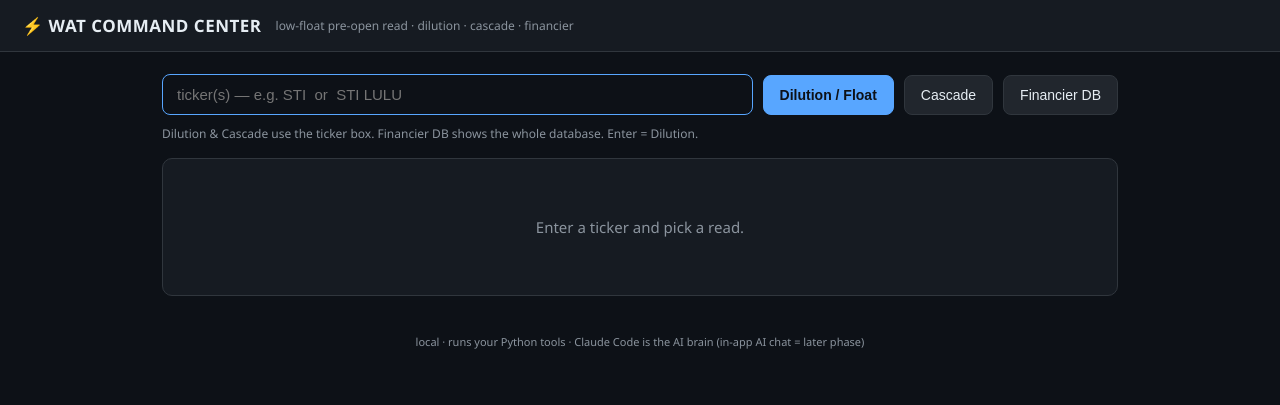
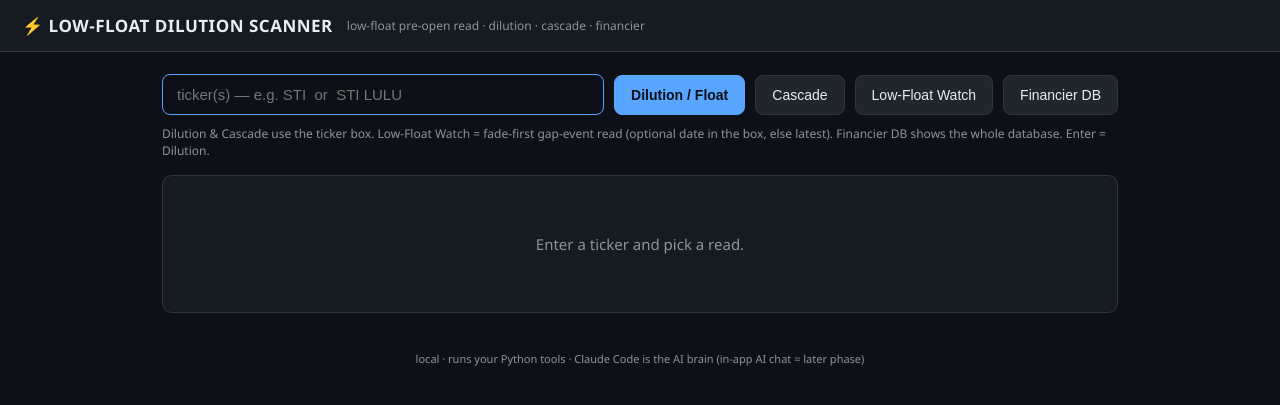
Before and after one commit to Judin67/CLAUDE_BB, a Flask app: page / in a window 1280 px wide. Shown: the top 405 px of the page. Run offline with Flask 3, Linux system fonts and the light colour scheme.

Commit message:
Add Low-Float Watch tab to Command Center webapp (#1b slice 2)
New "Low-Float Watch" button shells out to lowfloat_db.py watch and renders
the fade-first gap-event read. No ticker needed — the input box doubles as an
optional YYYY-MM-DD date (else latest day in gap_events).

Co-Authored-By: Claude Opus 4.8 (1M context) <noreply@anthropic.com>

```diff
--- a/webapp/app.py
+++ b/webapp/app.py
@@ -1,7 +1,7 @@
 #!/usr/bin/env python
 # coding: utf-8
 """
-WAT Command Center — local Flask dashboard.
+Low-Float Dilution Scanner — local Flask dashboard.
 
 A visual, click-driven front-end over the WAT tools. It shells out to the
 existing CLI tools (so it always runs the exact tested code) and renders their
@@ -30,7 +30,10 @@ TOOLS = {
     "dilution":  ("tools/fetch_dilution.py",   True,  "markdown"),
     "cascade":   ("tools/cascade_premarket.py", True,  "pre"),
     "financier": ("tools/financier_db.py",      False, "pre"),
+    "lowfloat":  ("tools/lowfloat_db.py",       False, "pre"),  # gap_events watch (fade-first read)
 }
+
+DATE_RE = re.compile(r'^\d{4}-\d{2}-\d{2}$')
 
 TICKER_RE = re.compile(r'^[A-Za-z][A-Za-z.\-]{0,7}$')
 
@@ -56,7 +59,12 @@ def run_tool():
     script, takes_tickers, render_as = TOOLS[tool]
 
     args = [PY, os.path.join(ROOT, *script.split("/"))]
-    if takes_tickers:
+    if tool == "lowfloat":
+        args.append("watch")                 # fade-first read; optional date else latest in DB
+        date = (request.args.get("date", "") or "").strip()
+        if DATE_RE.match(date):
+            args += ["--date", date]
+    elif takes_tickers:
         tickers = clean_tickers(request.args.get("tickers", ""))
         if not tickers:
             return jsonify(ok=False, error="enter a valid ticker"), 400
@@ -77,5 +85,5 @@ def run_tool():
 
 
 if __name__ == "__main__":
-    print("WAT Command Center -> http://127.0.0.1:5057")
+    print("Low-Float Dilution Scanner -> http://127.0.0.1:5057")
     app.run(host="127.0.0.1", port=5057, debug=False)
--- a/webapp/templates/index.html
+++ b/webapp/templates/index.html
@@ -3,7 +3,7 @@
 <head>
 <meta charset="utf-8">
 <meta name="viewport" content="width=device-width, initial-scale=1">
-<title>WAT Command Center</title>
+<title>Low-Float Dilution Scanner</title>
 <script src="https://cdn.jsdelivr.net/npm/marked/marked.min.js"></script>
 <style>
   :root{
@@ -43,7 +43,7 @@
 </head>
 <body>
 <header>
-  <h1>⚡ WAT COMMAND CENTER</h1>
+  <h1>⚡ LOW-FLOAT DILUTION SCANNER</h1>
   <span class="sub">low-float pre-open read · dilution · cascade · financier</span>
 </header>
 
@@ -52,9 +52,10 @@
     <input id="ticker" type="text" placeholder="ticker(s) — e.g. STI  or  STI LULU" autofocus>
     <button class="primary" onclick="run('dilution')">Dilution / Float</button>
     <button onclick="run('cascade')">Cascade</button>
+    <button onclick="run('lowfloat')">Low-Float Watch</button>
     <button onclick="run('financier')">Financier DB</button>
   </div>
-  <div class="hint">Dilution & Cascade use the ticker box. Financier DB shows the whole database. Enter = Dilution.</div>
+  <div class="hint">Dilution & Cascade use the ticker box. Low-Float Watch = fade-first gap-event read (optional date in the box, else latest). Financier DB shows the whole database. Enter = Dilution.</div>
 
   <div id="out"><div class="empty">Enter a ticker and pick a read.</div></div>
 </div>
@@ -68,12 +69,15 @@ const tickerEl = document.getElementById('ticker');
 tickerEl.addEventListener('keydown', e => { if(e.key==='Enter') run('dilution'); });
 
 async function run(tool){
-  const tickers = tickerEl.value.trim();
-  if(tool!=='financier' && !tickers){ out.innerHTML='<div class="empty">Type a ticker first.</div>'; return; }
-  out.innerHTML = '<div class="spinner">Running <b>'+tool+'</b>'+(tickers?(' · '+tickers):'')+' … (EDGAR + Polygon, a few seconds)</div>';
+  const box = tickerEl.value.trim();
+  const noInput = (tool==='financier' || tool==='lowfloat');   // these don't need a ticker
+  if(!noInput && !box){ out.innerHTML='<div class="empty">Type a ticker first.</div>'; return; }
+  out.innerHTML = '<div class="spinner">Running <b>'+tool+'</b>'+(box?(' · '+box):'')+' … (EDGAR + Polygon, a few seconds)</div>';
   document.querySelectorAll('button').forEach(b=>b.disabled=true);
   try{
-    const url = '/api/run?tool='+encodeURIComponent(tool)+'&tickers='+encodeURIComponent(tickers);
+    let url = '/api/run?tool='+encodeURIComponent(tool);
+    url += (tool==='lowfloat') ? '&date='+encodeURIComponent(box)   // box = optional YYYY-MM-DD
+                               : '&tickers='+encodeURIComponent(box);
     const r = await fetch(url);
     const j = await r.json();
     if(!j.ok && j.error){ out.innerHTML = '<pre style="color:var(--red)">'+j.error+'</pre>'; return; }
```
